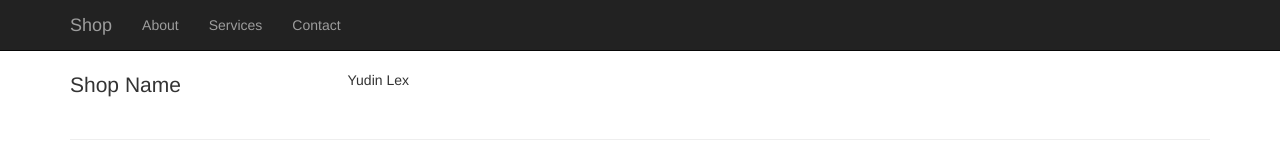
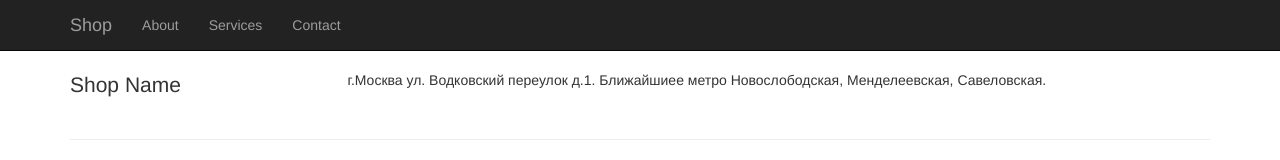
Before and after one commit to VVKofa/laba-1, a plain HTML site: page html/contacts.html in a window 1280 px wide. Drawn offline with Linux system fonts and the light colour scheme.

Commit message:
Update contacts.html

```diff
--- a/html/contacts.html
+++ b/html/contacts.html
@@ -44,7 +44,7 @@
 
                 <div class="row">
 
-                    <p>Yudin Lex</p>
+                    <p>г.Москва ул. Водковский переулок д.1. Ближайшиее метро Новослободская, Менделеевская, Савеловская.</p>
 
                 </div>
 
```
